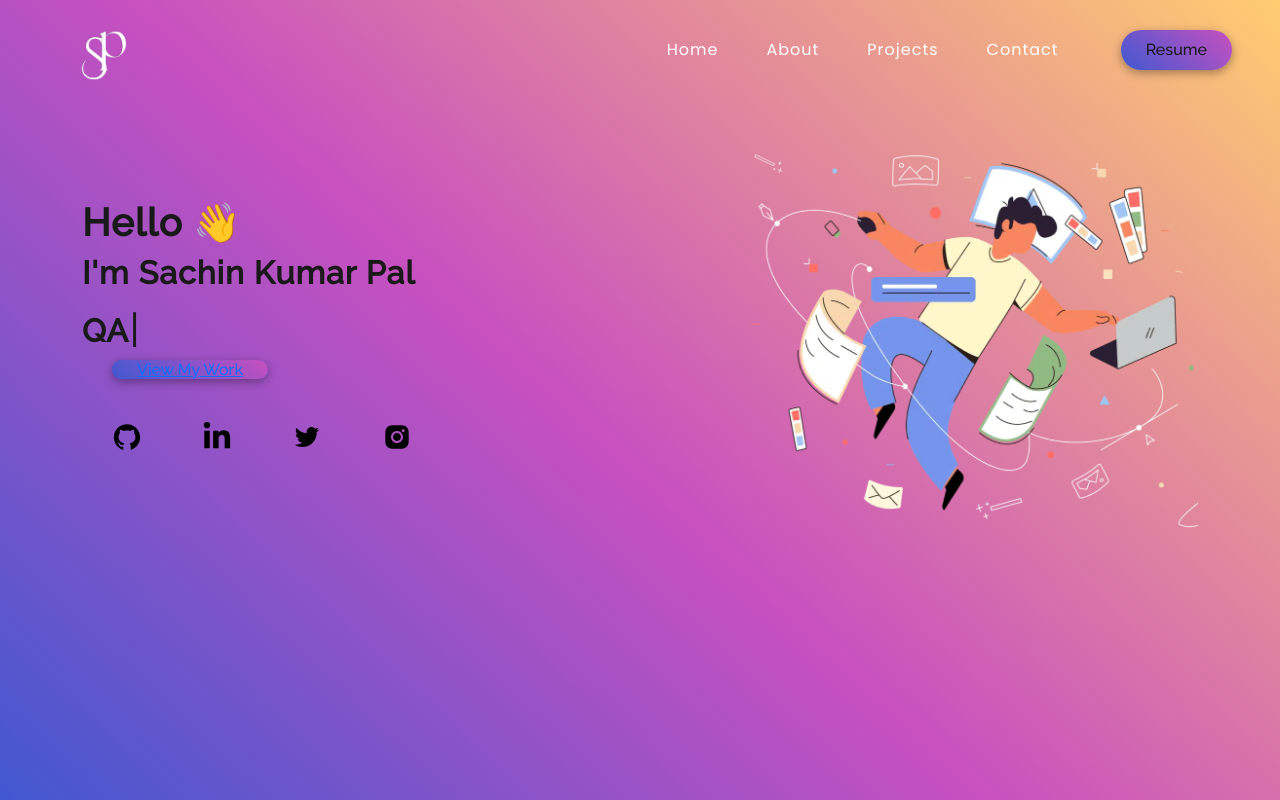
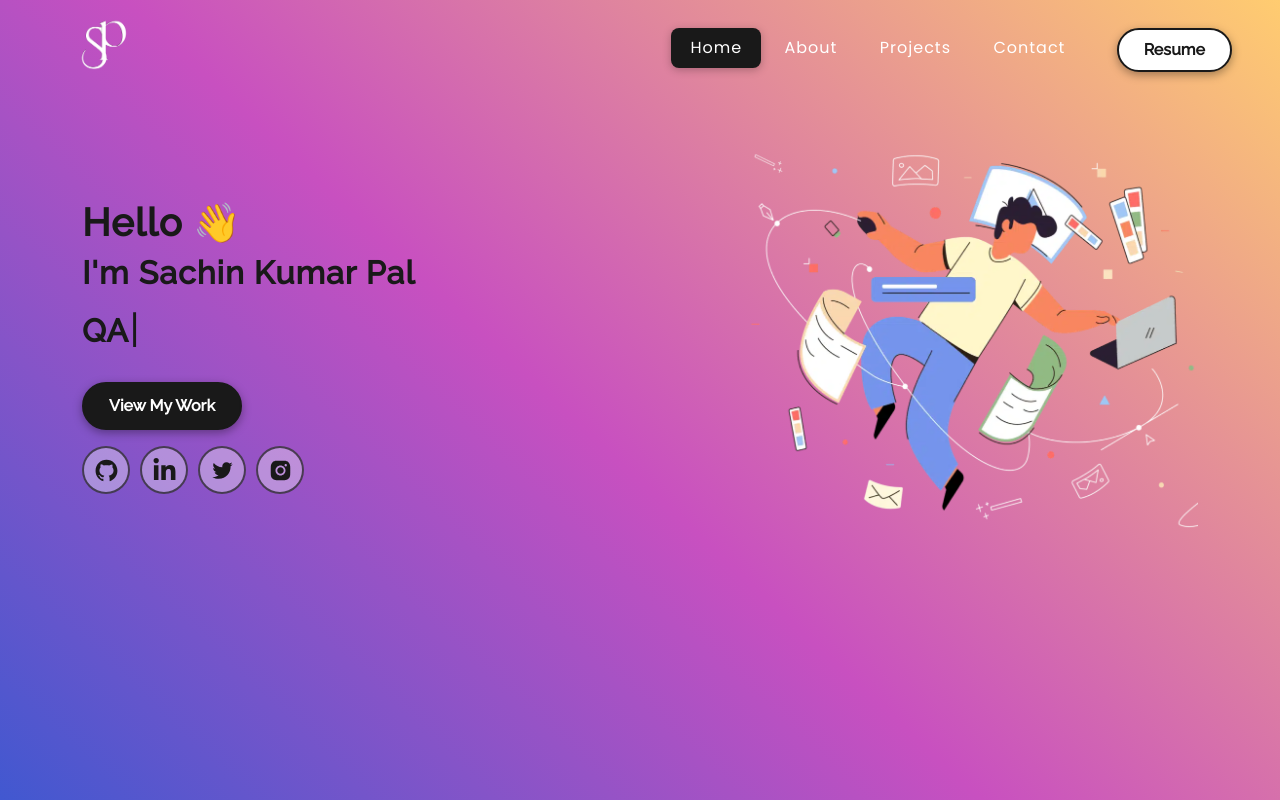
Before and after one commit to sachin59921/My_Portfoli, a React (Create React App) app: page / in a window 1280 px wide. Built offline with nearby package versions, Linux system fonts and the light colour scheme.

Commit message:
refactor: enhance Text component structure and improve accessibility

```diff
--- a/src/components/Homepage/Text.js
+++ b/src/components/Homepage/Text.js
@@ -1,9 +1,13 @@
-import React from 'react'
-import '../../pages/style.css';
+import React from "react";
+import "../../pages/style.css";
 import Typewriter from "typewriter-effect";
 
 function Text() {
   return (
+    <div
+      className="hero-role"
+      aria-label="Professional roles: Manual Tester, QA Enthusiast, Front End Developer, and Open Source Contributor"
+    >
       <Typewriter
         options={{
           strings: [
@@ -17,7 +21,8 @@ function Text() {
           deleteSpeed: 50,
         }}
       />
-  )
+    </div>
+  );
 }
 
-export default Text
+export default Text;
--- a/src/pages/style.css
+++ b/src/pages/style.css
@@ -10,12 +10,16 @@
   transition: all 0.3s ease-out 0s !important;
   padding: 0.5rem 3rem !important;
   font-size: 1.3rem !important;
+  z-index: 1000;
 }
+
 .sticky {
   transition: all 0.3s ease-out 0s !important;
   box-shadow: 0px 10px 10px 0px rgba(9, 5, 29, 0.171) !important;
   backdrop-filter: blur(15px) !important;
+  background-color: rgba(25, 25, 25, 0.9) !important;
 }
+
 .navbar-toggler {
   position: relative !important;
   background-color: transparent !important;
@@ -45,7 +49,6 @@
 .navbar-toggler span:nth-child(1),
 .navbar-toggler span:nth-child(3) {
   transition: transform 0.35s ease-in-out !important;
-  transition: transform 0.35s ease-in-out !important;
 }
 
 .navbar-toggler:not(.collapsed) span:nth-child(1) {
@@ -69,75 +72,131 @@
   transform: rotate(-135deg) !important;
   opacity: 0.9 !important;
 }
+
+/* Logo */
+
 .logo {
   background-image: url(../Assets/logo.png);
   background-size: cover;
+  background-position: center;
   width: 113px;
   height: 96px;
 }
 
+.logotext {
+  display: flex !important;
+  align-items: center !important;
+  margin-top: 0 !important;
+  padding-top: 0 !important;
+}
+
+/* Navigation */
+
 .nav-link {
-  color: white !important;
+  color: #ffffff !important;
   font-size: 16px !important;
   letter-spacing: 1px;
   font-weight: 500 !important;
-  padding-right: 2rem !important;
-  padding-left: 1rem !important;
-  font-family: 'Poppins';
+  padding-right: 1.2rem !important;
+  padding-left: 1.2rem !important;
+  font-family: 'Poppins', sans-serif;
+  border-radius: 8px;
+  margin: 0 2px;
+  transition: color 0.2s ease, background-color 0.2s ease;
 }
 
+/* Clear hover state */
 .nav-link:hover {
-  color: #191919 !important;
+  color: #ffffff !important;
+  background-color: rgba(25, 25, 25, 0.75) !important;
 }
+
+/* Clear current-page indicator */
+.nav-link.active {
+  color: #ffffff !important;
+  background-color: #191919 !important;
+  box-shadow: 0 2px 8px rgba(0, 0, 0, 0.25);
+}
+
+/* Resume button */
+
 .resumebtn {
   margin-left: 30px;
   border-radius: 25px;
-  padding: 0 25px;
-  background-color: #4158d0;
-  background-image: linear-gradient(43deg, #4158d0 0%, #c850c0 100%);
+  padding: 8px 25px !important;
+  color: #ffffff !important;
+  background-color: #191919 !important;
+  border: 2px solid #191919 !important;
   box-shadow: rgba(0, 0, 0, 0.35) 0px 3px 10px;
-  border: none;
+  text-decoration: none !important;
+  display: inline-flex !important;
+  align-items: center;
+  justify-content: center;
+  font-weight: 600;
+  transition: all 0.2s ease;
 }
+
+.resumebtn:hover {
+  color: #191919 !important;
+  background-color: #ffffff !important;
+  border-color: #ffffff !important;
+}
+
+.resumebtn:focus-visible,
+.nav-link:focus-visible,
+.socailmediabtn:focus-visible,
+.viewbtn:focus-visible,
+.btn:focus-visible {
+  outline: 3px solid #ffffff !important;
+  outline-offset: 3px;
+}
+
+/* Mobile navigation */
 
 @media (max-width: 767px) {
   .navbar {
     padding: 1rem 0rem !important;
     background-color: transparent !important;
   }
+
   .navbar-nav .nav-item a::after {
     display: none !important;
   }
+
   .responsive-navbar {
     width: 100%;
     height: 250px;
     border-radius: 10px;
-    background-color: #4158d0;
-    background-image: linear-gradient(
-      43deg,
-      #4158d0 0%,
-      #c850c0 0%,
-      #ffcc70 100%
-    );
+    background-color: #191919;
   }
+
   .nav-link {
     display: flex;
     align-items: center;
     justify-content: center;
+    margin: 4px 0;
   }
+
+  .nav-link.active {
+    background-color: #ffffff !important;
+    color: #191919 !important;
+  }
+
   .resumebtn {
     width: 150px;
-    display: block;
-    margin: 5px auto;
-    padding: 8px 5px;
+    display: flex !important;
+    margin: 8px auto;
+    padding: 8px 5px !important;
     letter-spacing: 1px;
   }
 }
+
 
 /* Homepage style */
 
 .homepagebackground {
   width: 100%;
-  height: 100vh;
+  min-height: 100vh;
   background-color: #4158d0;
   background-image: linear-gradient(
     43deg,
@@ -146,15 +205,16 @@
     #ffcc70 100%
   );
 }
+
 .row {
   padding-top: 80px;
 }
 
 .wave {
-  animation-name: wave-animation; /* Refers to the name of your @keyframes element below */
-  animation-duration: 2.1s; /* Change to speed up or slow down */
-  animation-iteration-count: infinite; /* Never stop waving :) */
-  transform-origin: 70% 70%; /* Pivot around the bottom-left palm */
+  animation-name: wave-animation;
+  animation-duration: 2.1s;
+  animation-iteration-count: infinite;
+  transform-origin: 70% 70%;
   display: inline-block;
 }
 
@@ -162,51 +222,83 @@
   0% {
     transform: rotate(0deg);
   }
+
   10% {
     transform: rotate(14deg);
-  } /* The following five values can be played with to make the waving more or less extreme */
+  }
+
   20% {
     transform: rotate(-8deg);
   }
+
   30% {
     transform: rotate(14deg);
   }
+
   40% {
     transform: rotate(-4deg);
   }
+
   50% {
     transform: rotate(10deg);
   }
+
   60% {
     transform: rotate(0deg);
-  } /* Reset for the last half to pause */
+  }
+
   100% {
     transform: rotate(0deg);
   }
 }
+
+/*
+  Solid dark text is used instead of gradient text so the text
+  remains readable against the colorful background.
+*/
+
 .Typewriter__wrapper {
   font-size: 2em !important;
   color: #191919 !important;
   font-weight: 600 !important;
   letter-spacing: 1px !important;
 }
+
 .Typewriter__cursor {
   font-size: 2.4em !important;
   color: #191919 !important;
 }
+
 .headtext {
   padding-top: 120px;
   font-size: 2.4em !important;
   color: #191919 !important;
-  font-weight: 600 !important;
+  font-weight: 700 !important;
   letter-spacing: 1px !important;
 }
+
 .nametext {
   font-size: 2em !important;
   color: #191919 !important;
-  font-weight: 600 !important;
+  font-weight: 700 !important;
   letter-spacing: 1px !important;
 }
+
+/* Hero CTA */
+
+.home-cta {
+  margin-top: 1.5rem;
+  margin-bottom: 0.5rem;
+}
+
+.home-cta .resumebtn {
+  margin-left: 0;
+  min-width: 150px;
+  min-height: 48px;
+}
+
+/* Developer image */
+
 .imagedeveloper {
   margin-top: 50px;
   max-width: 550px;
@@ -215,28 +307,51 @@
   background-size: cover;
   background-position: center;
 }
+
+/* Social media buttons */
+
+.social-links {
+  display: flex;
+  align-items: center;
+  gap: 10px;
+  margin-top: 1rem;
+  flex-wrap: wrap;
+}
+
 .socailmediabtn {
-  margin-top: 2rem;
-  width: 90px;
-  height: 45px;
-  background-color: transparent;
-  border: none;
-  border-radius: 15px;
+  margin-top: 0;
+  width: 48px;
+  height: 48px;
+  padding: 0;
+  display: inline-flex;
+  align-items: center;
+  justify-content: center;
+  background-color: rgba(255, 255, 255, 0.35);
+  color: #191919;
+  border: 2px solid rgba(25, 25, 25, 0.7);
+  border-radius: 50%;
+  cursor: pointer;
+  transition: all 0.2s ease;
 }
+
 .socailmediabtn:hover {
-  background-color: antiquewhite;
-  box-shadow: rgba(0, 0, 0, 0.35) 0px 5px 15px !important;
-  opacity: 0.6;
+  background-color: #191919;
+  color: #ffffff;
+  box-shadow: rgba(0, 0, 0, 0.35) 0px 5px 15px;
+  opacity: 1;
+  transform: translateY(-2px);
 }
+
 .icon {
-  font-size: 30px;
+  font-size: 25px;
 }
 
 @media (max-width: 767px) {
   .homepagebackground {
     width: 100%;
-    height: 100%;
+    min-height: 100%;
   }
+
   .row {
     padding-top: 50px;
   }
@@ -244,25 +359,36 @@
   .Typewriter__wrapper {
     font-size: 1.9em !important;
   }
+
   .Typewriter__cursor {
     font-size: 2.2em !important;
   }
+
   .headtext {
     padding-top: 100px;
     font-size: 2em !important;
   }
+
   .nametext {
     font-size: 2.4em !important;
   }
+
   .imagedeveloper {
     margin-top: 50px;
     max-width: 420px;
     max-height: 400px;
   }
+
+  .social-links {
+    gap: 8px;
+  }
+
   .socailmediabtn {
-    margin-top: 1rem;
+    width: 46px;
+    height: 46px;
   }
 }
+
 
 /* Aboutpage style */
 
@@ -279,53 +405,66 @@
   );
   padding-top: 110px;
 }
+
 .textbackground {
   width: 100%;
   height: 100%;
   padding: 1rem;
-  background-color: transparent;
+  background-color: rgba(255, 255, 255, 0.18);
   border-radius: 15px;
-  box-shadow: rgba(17, 17, 26, 0.1) 0px 4px 16px,
-    rgba(17, 17, 26, 0.1) 0px 8px 24px, rgba(17, 17, 26, 0.1) 0px 16px 56px !important;
+  box-shadow:
+    rgba(17, 17, 26, 0.1) 0px 4px 16px,
+    rgba(17, 17, 26, 0.1) 0px 8px 24px,
+    rgba(17, 17, 26, 0.1) 0px 16px 56px !important;
 }
+
 .aboutmetext {
   font-size: 2em !important;
   color: #191919 !important;
   font-weight: 600 !important;
   letter-spacing: 1px !important;
 }
+
 .aboutmetext span:hover {
   display: inline-block;
   transition: all 500ms;
   color: #fff;
   animation: vibrate 30ms linear infinite forwards;
 }
+
 @keyframes vibrate {
   0% {
     transform: translateX(-1px) translateY(1px);
   }
+
   100% {
     transform: translateX(1px) translateY(-2px);
   }
 }
+
 .aboutdetails {
   font-size: 1.1em !important;
-  font-family: 'Poppins';
+  font-family: 'Poppins', sans-serif;
+  color: #191919;
 }
+
 .skilllist li {
   letter-spacing: 1px;
-  font-family: 'Poppins';
+  font-family: 'Poppins', sans-serif;
 }
+
 .skilllist {
   font-weight: 600;
   list-style-type: none;
-  font-family: 'Poppins';
+  font-family: 'Poppins', sans-serif;
 }
+
 .skilllist li:hover {
   transform: scale(1.05);
   transition: 5ms;
-  color: #e8e8e8;
+  color: #191919;
 }
+
 .webimage {
   max-width: 500px;
   height: 350px;
@@ -333,16 +472,19 @@
   background-size: cover;
   background-position: center;
 }
+
 @media (max-width: 767px) {
   .aboutpagebackground {
     width: 100%;
     height: 100%;
   }
+
   .textbackground {
     display: block;
     margin: 0 auto;
   }
 }
+
 
 /* Projectpage style */
 
@@ -357,10 +499,12 @@
     #ffcc70 100%
   );
 }
+
 .project-section {
   position: relative !important;
-  padding-top: 10px !important;
+  padding-top: 110px !important;
 }
+
 .project-card {
   padding-top: 20px;
   padding-bottom: 50px !important;
@@ -368,64 +512,81 @@
   padding-right: 25px !important;
   height: auto !important;
 }
-.card-text{
-  font-family: 'Poppins';
+
+.card-text {
+  font-family: 'Poppins', sans-serif;
 }
+
 .project-card-view {
-  box-shadow: rgba(17, 17, 26, 0.1) 0px 4px 16px,
-    rgba(17, 17, 26, 0.1) 0px 8px 24px, rgba(17, 17, 26, 0.1) 0px 16px 56px !important;
+  box-shadow:
+    rgba(17, 17, 26, 0.1) 0px 4px 16px,
+    rgba(17, 17, 26, 0.1) 0px 8px 24px,
+    rgba(17, 17, 26, 0.1) 0px 16px 56px !important;
   color: #191919 !important;
-  background-color: transparent !important;
-  border: transparent;
-  opacity: 0.9 !important;
+  background-color: rgba(255, 255, 255, 0.28) !important;
+  border: 1px solid rgba(25, 25, 25, 0.25);
+  opacity: 1 !important;
   transition: all 0.5s ease 0s !important;
   height: 100% !important;
   border-radius: 15px;
 }
+
 .project-card-view:hover {
   transform: scale(1.02) !important;
   overflow: hidden !important;
-  box-shadow: rgba(17, 17, 26, 0.1) 0px 4px 16px,
-    rgba(17, 17, 26, 0.1) 0px 8px 24px, rgba(17, 17, 26, 0.1) 0px 16px 56px !important;
+  box-shadow:
+    rgba(17, 17, 26, 0.1) 0px 4px 16px,
+    rgba(17, 17, 26, 0.1) 0px 8px 24px,
+    rgba(17, 17, 26, 0.1) 0px 16px 56px !important;
 }
 
 .card-img-top {
   padding: 20px !important;
-  opacity: 0.8 !important;
+  opacity: 1 !important;
   border-radius: 10px !important;
 }
+
 .viewbtn {
-  display: flex;
+  display: inline-flex;
   align-items: center;
   justify-content: center;
   font-size: 18px;
   letter-spacing: 1px;
-  font-family: 'Poppins';
+  font-family: 'Poppins', sans-serif;
 }
 
 .btn-primary {
   color: #191919 !important;
-  background-color: transparent !important;
+  background-color: #ffffff !important;
+  border-color: #191919 !important;
+  font-weight: 600;
+}
+
+.btn-primary:hover {
+  color: #ffffff !important;
+  background-color: #191919 !important;
   border-color: #191919 !important;
 }
 
-.btn-primary:hover {
-  color: #e8e8e8 !important;
-  background-color: transparent !important;
-  border-color: #e8e8e8 !important;
-}
 .btn:focus {
   outline: none !important;
-  box-shadow: none !important;
+}
+
+.btn:focus-visible {
+  outline: 3px solid #ffffff !important;
+  outline-offset: 3px;
+  box-shadow: 0 0 0 2px #191919 !important;
 }
 
 @media (max-width: 767px) {
   .project-section {
-    padding-top: 40px !important;
+    padding-top: 110px !important;
   }
 }
 
+
 /* Contactpage Style */
+
 .contactbackground {
   width: 100%;
   height: 100%;
@@ -439,33 +600,43 @@
   );
   padding-top: 110px;
 }
+
 .contacthead {
   padding-top: 3rem;
   text-align: center;
   font-size: 3.2rem;
   font-weight: 800;
   letter-spacing: 1px;
+  color: #191919;
 }
+
 .contactpara {
   padding-top: 1rem;
   text-align: center;
   font-size: 16px;
   letter-spacing: 1px;
   padding-bottom: 1rem;
-  font-family: 'Poppins';
+  font-family: 'Poppins', sans-serif;
+  color: #191919;
 }
+
 .contactbtn {
   display: block;
   margin: 0 auto;
   width: 150px;
   height: 50px;
-  border: solid 2px;
-  background-color: transparent;
+  border: solid 2px #191919;
+  background-color: #ffffff;
+  color: #191919;
   letter-spacing: 2px;
+  font-weight: 600;
 }
+
 .contactbtn:hover {
-  background-color: rgba(51, 51, 51, 0.2);
+  background-color: #191919;
+  color: #ffffff;
 }
+
 .copyright {
   position: absolute;
   bottom: 0;
@@ -473,12 +644,15 @@
   right: 0;
   text-align: center;
   font-size: 12px;
-  font-family: 'Poppins';
+  font-family: 'Poppins', sans-serif;
+  color: #191919;
 }
+
 .copyright span {
   font-weight: 700;
   letter-spacing: 1px;
 }
+
 @media (max-width: 767px) {
   .contactpara br {
     display: none;
```
Lines whose indentation alone changed are shown as unchanged.
